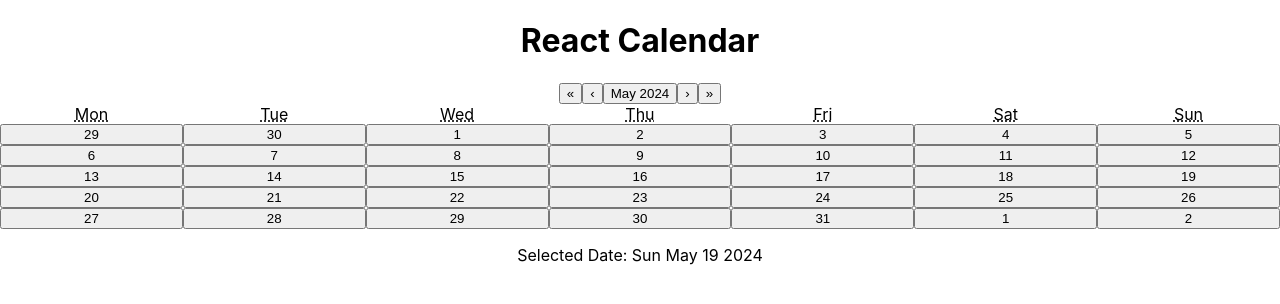
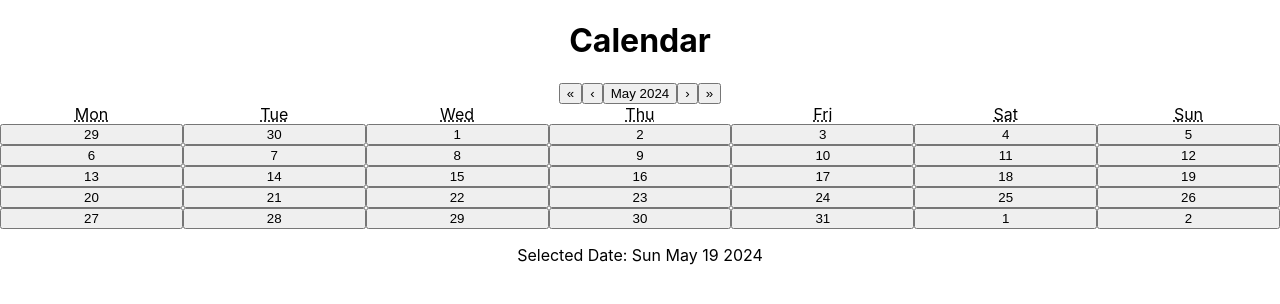
Before and after one commit to satya-bale/tasc, a React (Create React App) app: page / in a window 1280 px wide. Shown: the top 304 px of the page. Built offline with nearby package versions, Linux system fonts and the light colour scheme.

Commit message:
delete unnecessarily code

```diff
--- a/src/App.js
+++ b/src/App.js
@@ -10,7 +10,7 @@ function App() {
   return (
     <div className="App">
 
-      <h1 className='text-center'>React Calendar</h1>
+      <h1 className='text-center'>Calendar</h1>
           <div className='calendar-container'>
             <Calendar onChange={setDate} value={date} />
           </div>
```
